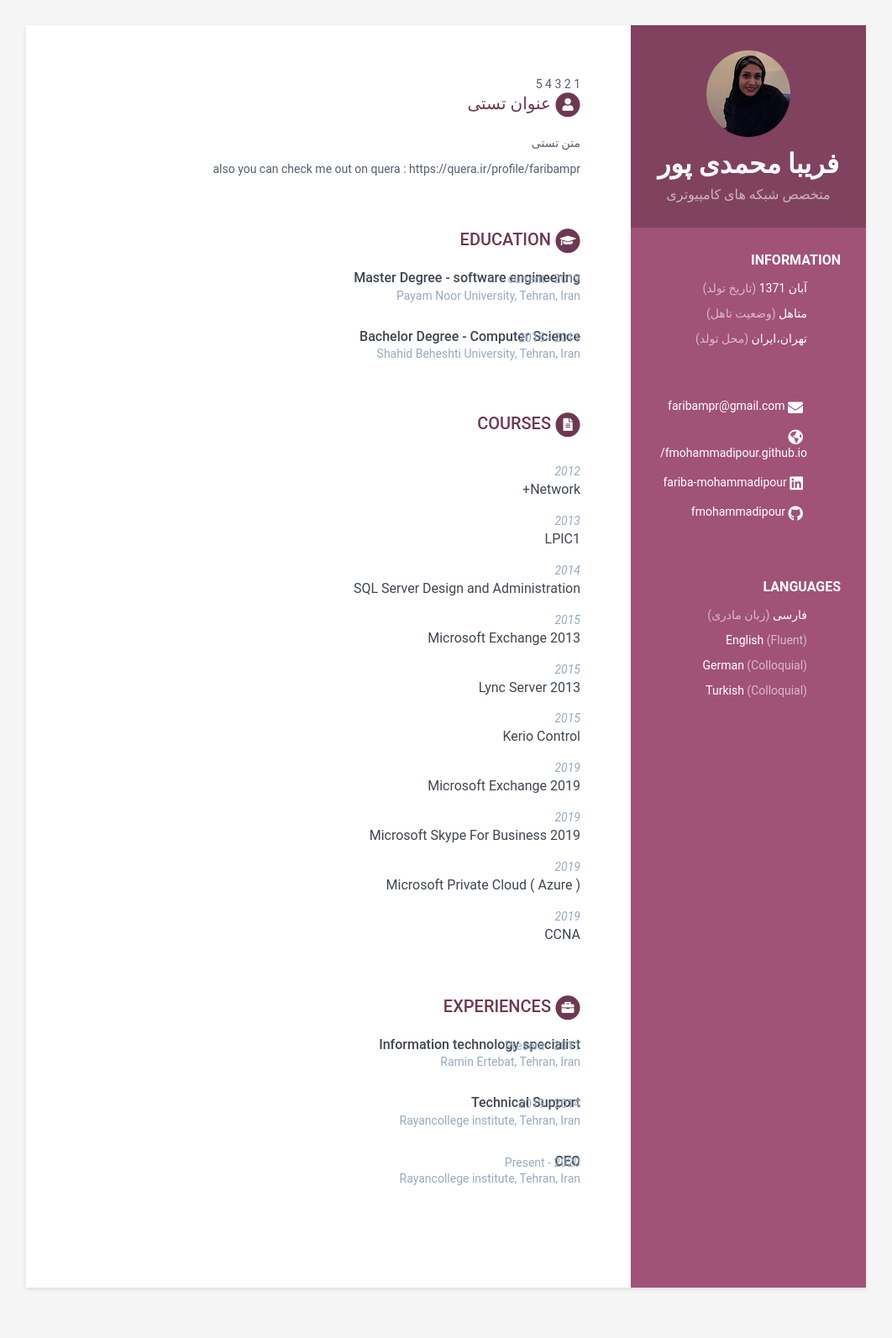
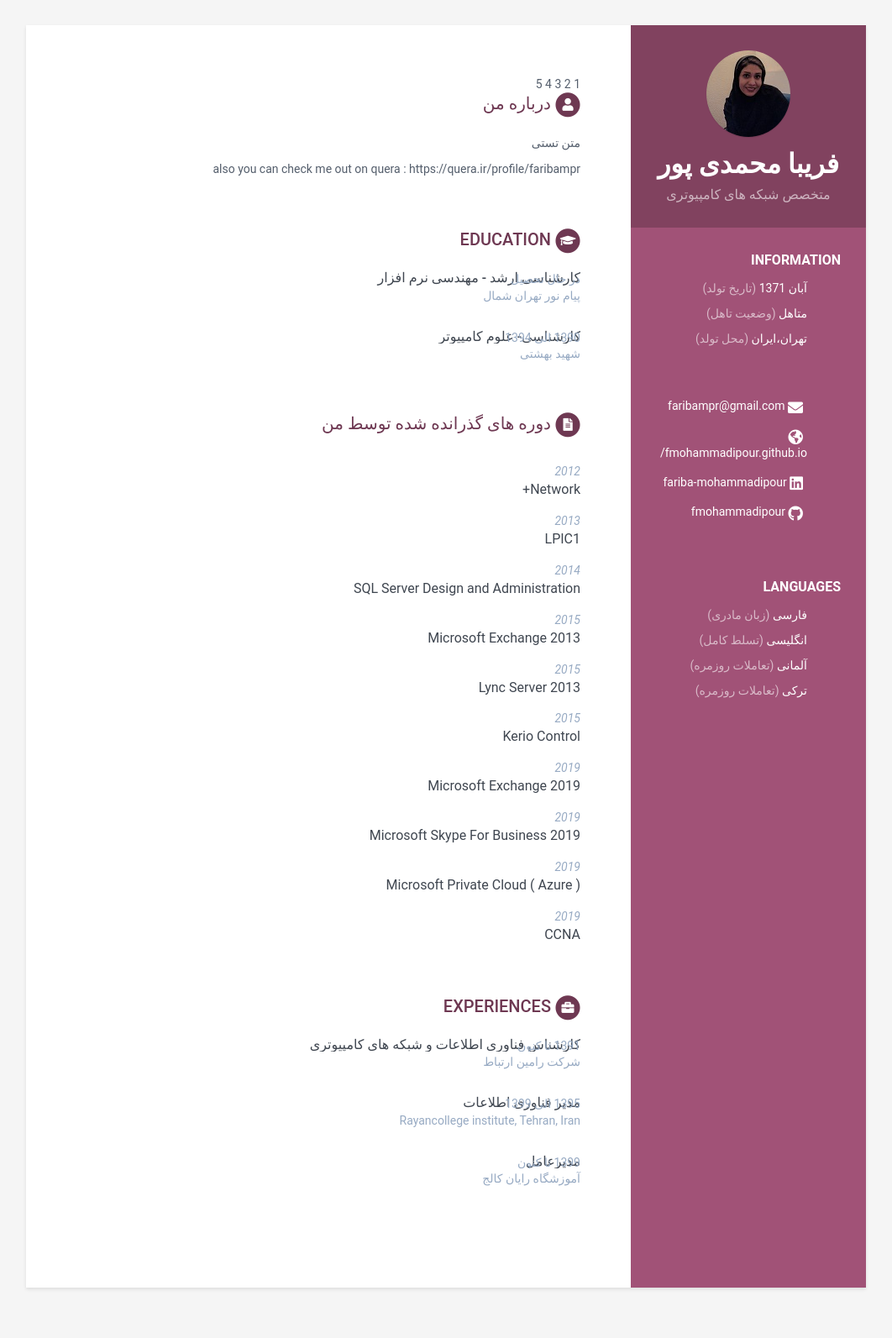
Before and after one commit to fmohammadipour/resume-fa.github.io, a Jekyll site: the page built from index.html, in a window 1280 px wide. Shown: the whole page at 84% size, without its empty margins (109-1171 px from the left). Built offline with Jekyll 4.4.1, drawn with Linux system fonts in a browser that asks for light colours.

Commit message:
Update data.yml

```diff
--- a/_data/data.yml
+++ b/_data/data.yml
@@ -32,14 +32,14 @@ sidebar:
       - idiom: فارسی
         level: زبان مادری
 
-      - idiom: English
-        level: Fluent
+      - idiom: انگلیسی
+        level: تسلط کامل
 
-      - idiom: German
-        level: Colloquial
+      - idiom: آلمانی
+        level: تعاملات روزمره
 
-      - idiom: Turkish
-        level: Colloquial
+      - idiom: ترکی
+        level: تعاملات روزمره
 
     #interests:
     #  - item: Guitar
@@ -52,14 +52,14 @@ sidebar:
 #        link:
 
 career-profile:
-    title: عنوان تستی
+    title: درباره من
     summary: |
      متن تستی
 
      also you can check me out on quera : https://quera.ir/profile/faribampr
 
 news:
-   title: Courses
+   title: دوره های گذرانده شده توسط من
    intro: |
 
 
@@ -95,20 +95,20 @@ news:
          title: CCNA
 
 education:
-    - degree: Master Degree - software engineering
-      university: Payam Noor University, Tehran, Iran
-      time: 2019 - current
+    - degree: کارشناسی ارشد - مهندسی نرم افزار
+      university: پیام نور تهران شمال
+      time: در حال تحصیل
       details: |
 
-    - degree: Bachelor Degree - Computer Science
-      university: Shahid Beheshti University, Tehran, Iran
-      time: 2011 - 2015
+    - degree: کارشناسی- علوم کامپیوتر
+      university: شهید بهشتی
+      time: 1390 الی 1394
       details: |
 
 experiences:
-    - role: Information technology specialist
-      time: 2011 - Present
-      company: Ramin Ertebat, Tehran, Iran
+    - role: کارشناس فناوری اطلاعات و شبکه های کامپیوتری
+      time: 1391 تا کنون
+      company: شرکت رامین ارتباط
       #details: |
         #Describe your role here lorem ipsum dolor sit amet, consectetuer
         #adipiscing elit. Aenean commodo ligula eget dolor. Aenean massa.
@@ -122,8 +122,8 @@ experiences:
 
           #- Bullet point
           #- Bullet point
-    - role: Technical Support
-      time: 2014 - 2019
+    - role: مدیر فناوری اطلاعات
+      time: 1395 الی 1399
       company: Rayancollege institute, Tehran, Iran
       #details: |
         #Describe your role here lorem ipsum dolor sit amet, consectetuer
@@ -135,9 +135,9 @@ experiences:
           #- Bullet point
           #- Bullet point
 
-    - role: CEO
-      time: 2020 - Present
-      company: Rayancollege institute, Tehran, Iran
+    - role: مدیرعامل
+      time: 1399 تا کنون
+      company: آموزشگاه رایان کالج
       #details: |
         #Describe your role here lorem ipsum dolor sit amet, consectetuer
         #adipiscing elit. Aenean commodo ligula eget dolor. Aenean massa.
```
